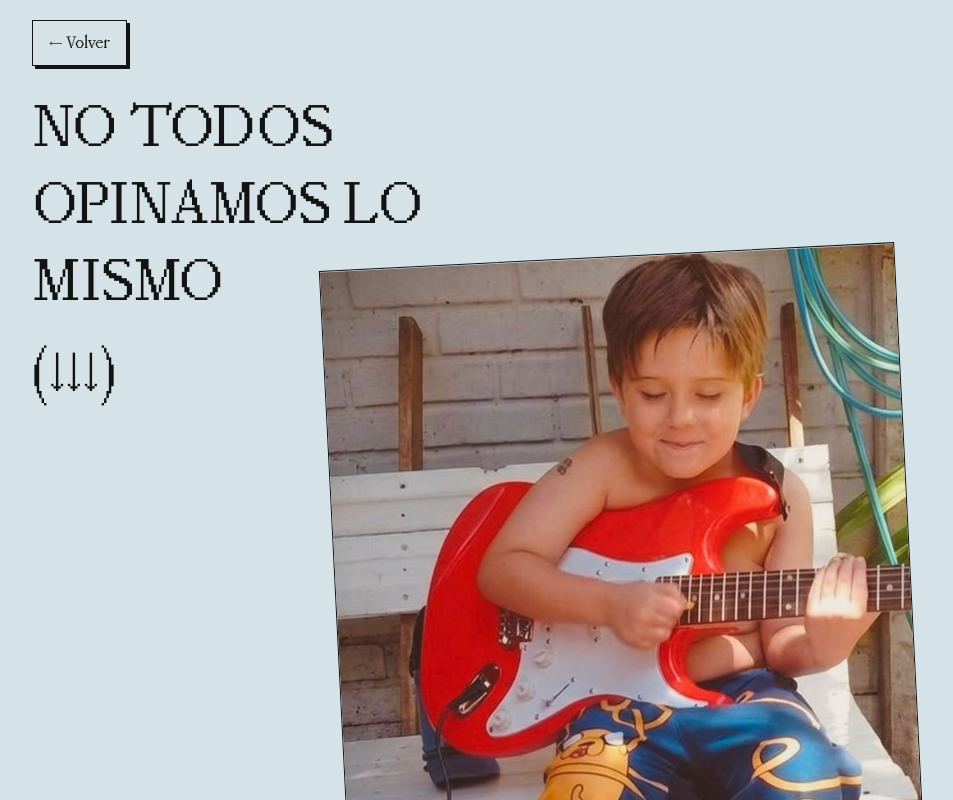
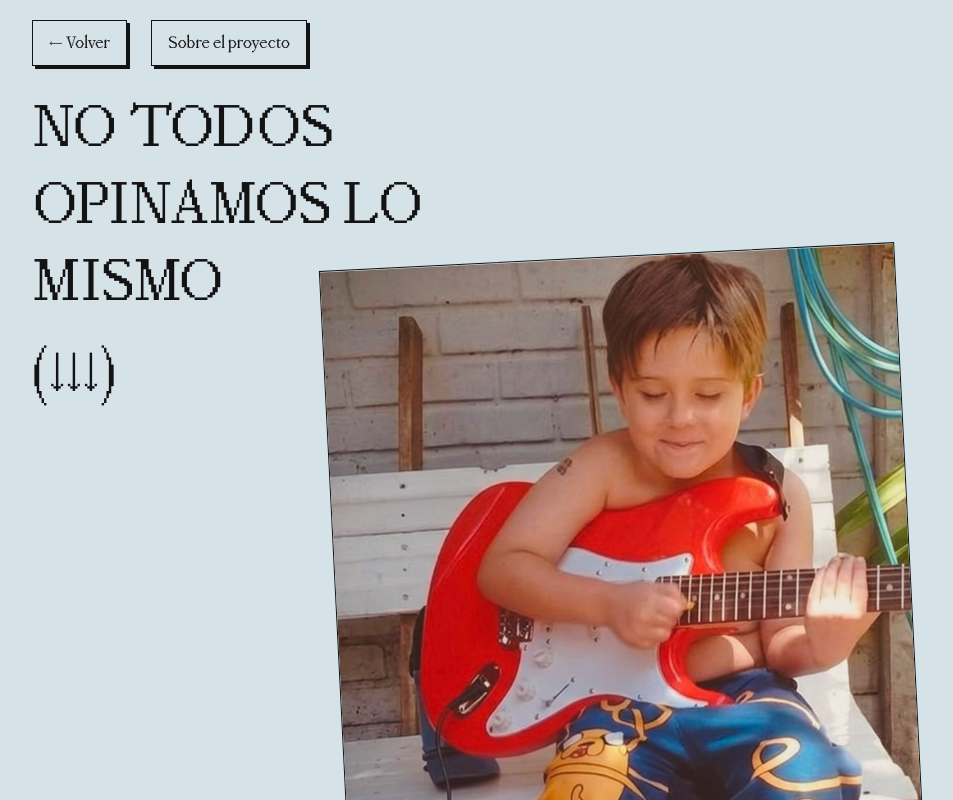
Before and after one commit to mariano3232/atlas-parecidos, a React (Vite) app: page /opinion-6 in a window 1280 px wide. Shown: the top 800 px of the page, without its empty margins (16-969 px from the left). Built offline with nearby package versions, Linux system fonts and the light colour scheme.

Commit message:
essayButton

```diff
--- /dev/null
+++ b/src/components/layout/EssayButton.tsx
@@ -0,0 +1,11 @@
+
+export function EssayButton() {
+  return (
+    <a target="_blank"
+      href="https://drive.google.com/file/d/1D1BbQx7i9Buz3sQNC_kcGQXn2TUzx9Q4/view?pli=1"
+      className="inline-block w-fit border border-ink px-4 py-2 font-[CustomFont] text-lg text-ink shadow-[3px_3px_0_#141313] transition hover:translate-x-px hover:translate-y-px hover:shadow-[2px_2px_0_#141313]"
+    >
+      Sobre el proyecto
+    </a>
+  )
+}
--- a/src/components/sections/InteractionSection.tsx
+++ b/src/components/sections/InteractionSection.tsx
@@ -8,6 +8,7 @@ import { useCallback, useEffect, useRef, useState } from 'react'
 import { Link, useNavigate } from 'react-router-dom'
 import { InteractionContext } from '../interaction/InteractContext'
 import { useNavigationTransition } from '../layout/NavigationTransitionContext'
+import { EssayButton } from '../layout/EssayButton'
 
 function matchesCombination(selectedPoints: number[], combination: number[]) {
   const [point1, point2] = combination
@@ -121,12 +122,16 @@ export function InteractionSection() {
       <div className="relative flex h-full min-h-screen flex-col px-6 py-8 md:px-10">
         <div className='fixed top-5 z-11'>
           <div className="mb-4 flex flex-col gap-30 items-start justify-between gap-6">
+            <div className="flex gap-6">
               <Link
                 to="/"
                 className="inline-block w-fit border border-ink px-4 py-2 font-[CustomFont] text-lg text-ink shadow-[3px_3px_0_#141313] transition hover:translate-x-px hover:translate-y-px hover:shadow-[2px_2px_0_#141313]"
               >
                 ← Volver
               </Link>
+              <EssayButton />
+            </div>
+
             <DisplayText size="lg" className="max-w-xl">
               ¿Qué ves?
             </DisplayText>
--- a/src/components/sections/OpinionSection.tsx
+++ b/src/components/sections/OpinionSection.tsx
@@ -5,6 +5,7 @@ import { ScrollHint } from '../layout/ScrollHint'
 import { OpinionBackButton } from '../layout/OpinionBackButton'
 import { getOpinionSet, type OpinionVariant } from '../../data/opinions'
 import { imageSources } from '../../data/images'
+import { EssayButton } from '../layout/EssayButton'
 
 const ease = [0.22, 1, 0.36, 1] as const
 
@@ -24,7 +25,10 @@ export function OpinionSection({ variant }: OpinionSectionProps) {
           animate={{ opacity: 1, y: 0 }}
           transition={{ duration: 0.5, delay: 0.15, ease }}
         >
-          <OpinionBackButton />
+          <div className="flex gap-6">
+            <OpinionBackButton />
+            <EssayButton />
+          </div>
           <div className="flex flex-col gap-6">
             <DisplayText size="lg" className="max-w-md text-ink">
               No todos opinamos lo mismo
```
Lines whose indentation alone changed are shown as unchanged.
